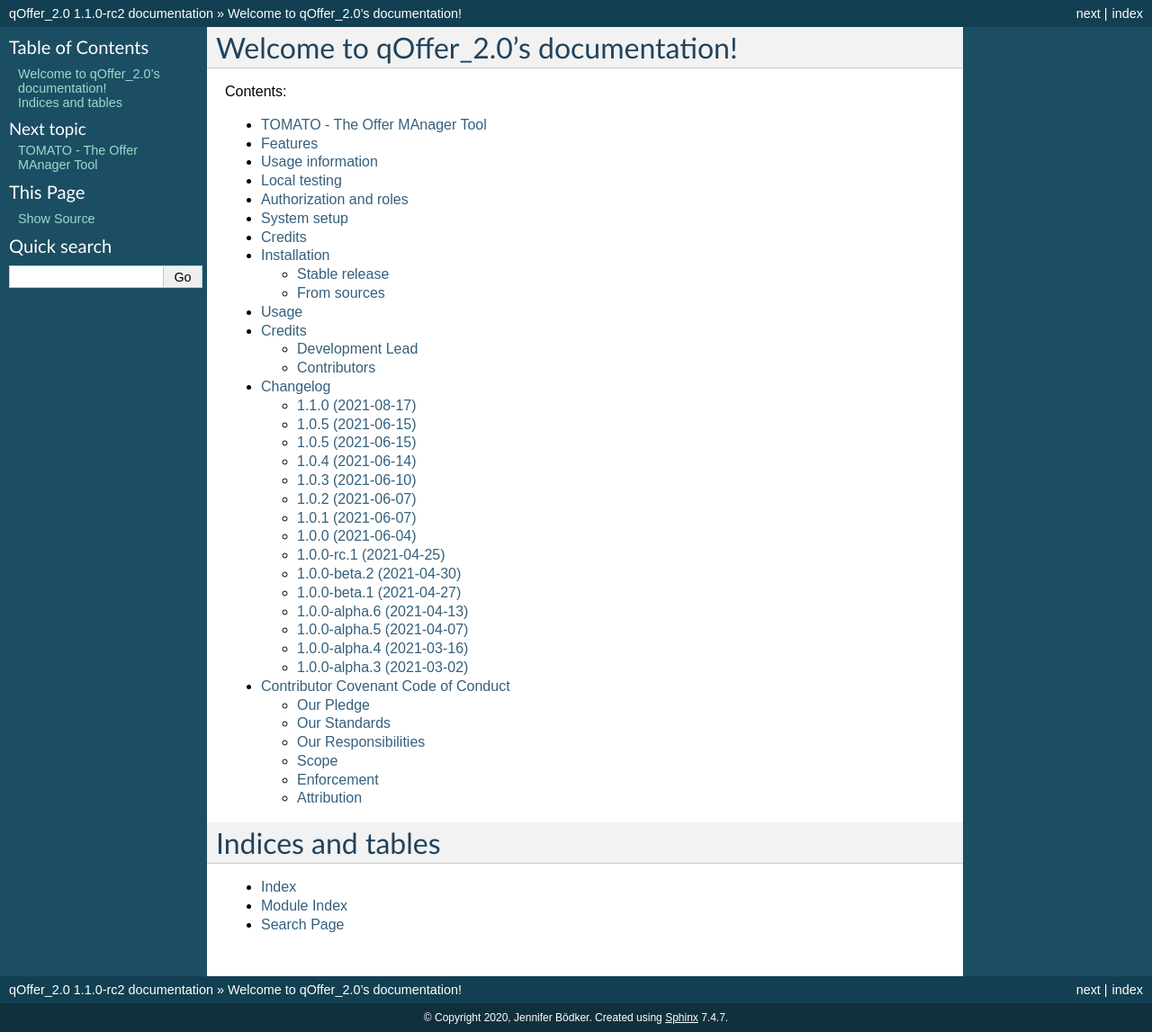
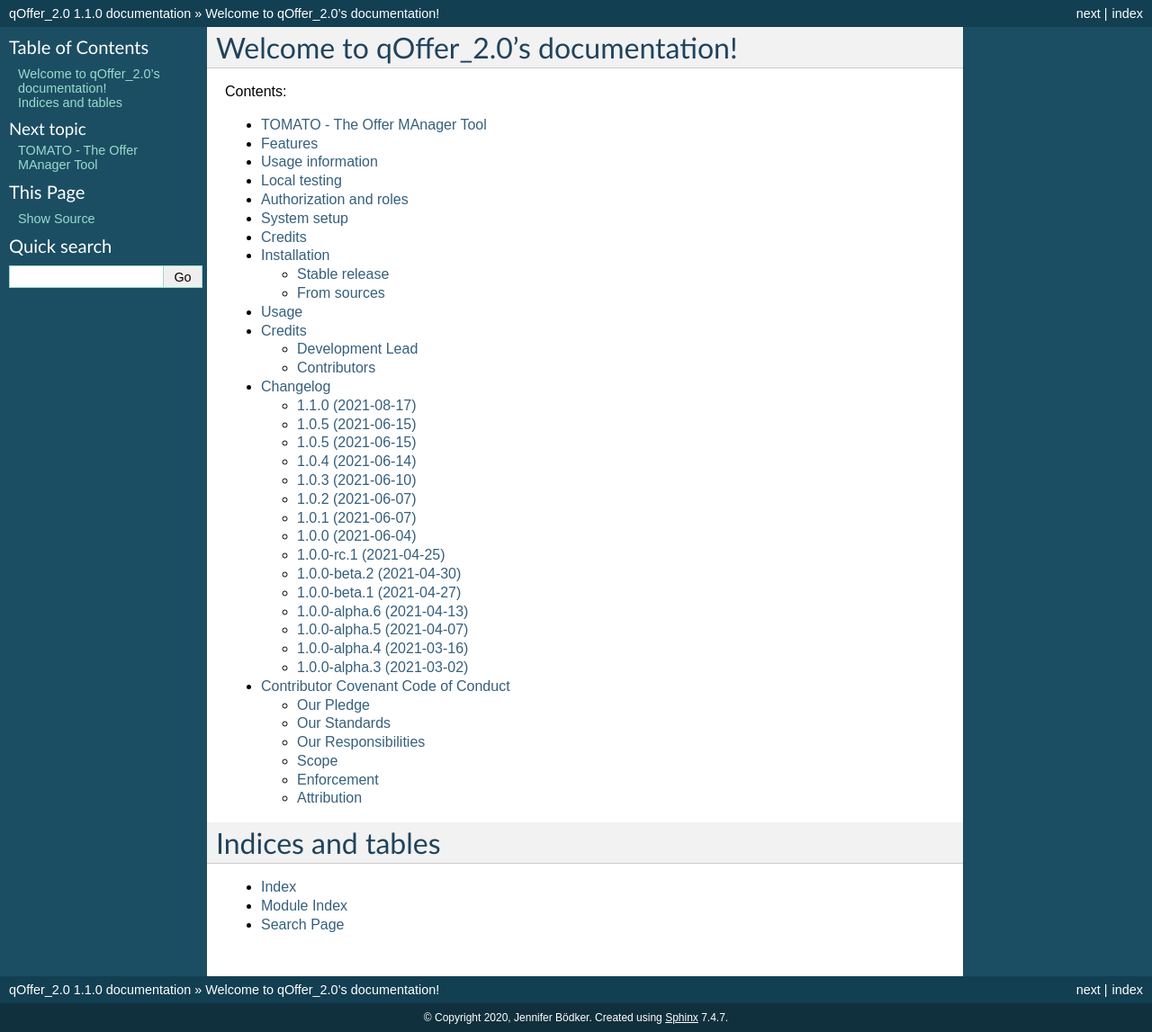
Before and after one commit to qbicsoftware/offer-manager-2-portlet, a Sphinx documentation site: the page built from docs/index.rst, in a window 1280 px wide. Shown: the whole page at 90% size. Built offline with Sphinx 7.4.7, drawn with Linux system fonts in a browser that asks for light colours.

Commit message:
Fix broken qube

```diff
--- a/docs/conf.py
+++ b/docs/conf.py
@@ -18,7 +18,9 @@
 # absolute, like shown here.
 #
 import os
+
 import sys
+
 sys.path.insert(0, os.path.abspath('..'))
 
 # -- General configuration ---------------------------------------------
@@ -55,9 +57,9 @@
 # the built documents.
 #
 # The short X.Y version.
-version = '1.1.0-rc2'
+version = '1.1.0'
 # The full version, including alpha/beta/rc tags.
-release = '1.1.0-rc2'
+release = '1.1.0'
 
 
 # The language for content autogenerated by Sphinx. Refer to documentation
--- a/qube.cfg
+++ b/qube.cfg
@@ -1,5 +1,5 @@
 [bumpversion]
-current_version = 1.1.0-rc2
+current_version = 1.1.0
 
 [bumpversion_files_whitelisted]
 dot_qube = .qube.yml
```
Also changed, not shown: .qube.yml.
